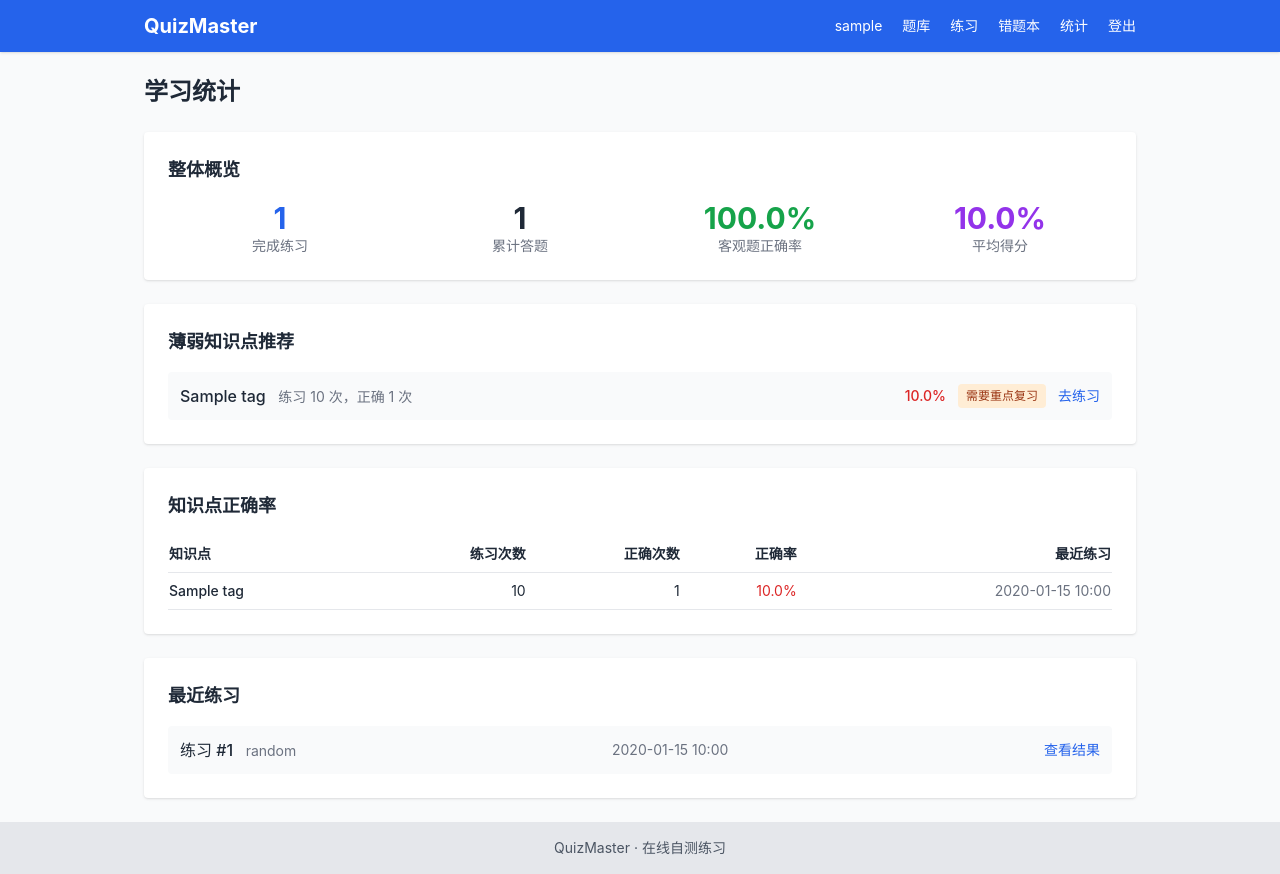
After one commit to wallcrack/quizmaster, a Flask app: page /stats/ in a window 1280 px wide. The commit adds this page. Run offline with Flask 3, Linux system fonts and the light colour scheme; a user stored in the database is signed in; tables that the repository leaves empty hold one stand-in row (values such as "Sample post"); some libraries are stand-ins or nearby versions.

Commit message:
Add phase 2: statistics, wrong answer book, notes, and mastery tracking
- Add stats service and page with overview, tag accuracy, and weak points
- Add review module with wrong answer book and notes pages
- Support note editing and mastery level marking (weak/familiar/mastered)
- Update navigation and home page links

Co-Authored-By: Claude <noreply@anthropic.com>

```diff
--- a/app.py
+++ b/app.py
@@ -8,7 +8,7 @@ from markupsafe import Markup
 from config import Config
 from extensions import db, login_manager, migrate
 from models import User
-from routes import auth, question, quiz
+from routes import auth, question, quiz, review, stats
 
 
 @login_manager.user_loader
@@ -33,6 +33,8 @@ def create_app(config_class=Config):
     app.register_blueprint(auth.bp)
     app.register_blueprint(question.bp)
     app.register_blueprint(quiz.bp)
+    app.register_blueprint(stats.bp)
+    app.register_blueprint(review.bp)
 
     @app.template_filter("nl2br")
     def nl2br(value):
--- /dev/null
+++ b/routes/stats.py
@@ -0,0 +1,21 @@
+from flask import Blueprint, render_template
+from flask_login import current_user, login_required
+
+from services import stats_service
+
+bp = Blueprint("stats", __name__, url_prefix="/stats")
+
+
+@bp.route("/")
+@login_required
+def index():
+    overview = stats_service.get_overview_stats(current_user.id)
+    tag_stats = stats_service.get_tag_stats(current_user.id)
+    weak_points = stats_service.get_weak_points(current_user.id)
+
+    return render_template(
+        "stats/index.html",
+        overview=overview,
+        tag_stats=tag_stats,
+        weak_points=weak_points,
+    )
--- /dev/null
+++ b/services/stats_service.py
@@ -0,0 +1,95 @@
+from sqlalchemy import func
+
+from extensions import db
+from models import AnswerRecord, PracticeSession, Question, Tag, UserTagStats
+
+
+def get_overview_stats(user_id):
+    """Return overall statistics for a user."""
+    # Total completed sessions
+    session_count = (
+        PracticeSession.query.filter_by(user_id=user_id)
+        .filter(PracticeSession.completed_at.isnot(None))
+        .count()
+    )
+
+    # Total answered records
+    record_query = (
+        db.session.query(AnswerRecord)
+        .join(PracticeSession)
+        .filter(PracticeSession.user_id == user_id)
+    )
+    total_records = record_query.count()
+    correct_records = record_query.filter(AnswerRecord.is_correct == True).count()
+
+    # Average score
+    avg_score_result = (
+        db.session.query(func.avg(AnswerRecord.score))
+        .join(PracticeSession)
+        .filter(PracticeSession.user_id == user_id)
+        .scalar()
+    )
+    avg_score = round(avg_score_result, 2) if avg_score_result else 0.0
+
+    # Recent activity
+    recent_sessions = (
+        PracticeSession.query.filter_by(user_id=user_id)
+        .filter(PracticeSession.completed_at.isnot(None))
+        .order_by(PracticeSession.completed_at.desc())
+        .limit(5)
+        .all()
+    )
+
+    return {
+        "session_count": session_count,
+        "total_records": total_records,
+        "correct_records": correct_records,
+        "accuracy": round(correct_records / total_records * 100, 2) if total_records else 0.0,
+        "avg_score": avg_score,
+        "recent_sessions": recent_sessions,
+    }
+
+
+def get_tag_stats(user_id):
+    """Return per-tag statistics for a user."""
+    stats = (
+        db.session.query(UserTagStats, Tag)
+        .join(Tag, UserTagStats.tag_id == Tag.id)
+        .filter(UserTagStats.user_id == user_id)
+        .order_by(UserTagStats.avg_score.asc())
+        .all()
+    )
+
+    result = []
+    for stat, tag in stats:
+        result.append({
+            "tag": tag,
+            "total_count": stat.total_count,
+            "correct_count": stat.correct_count,
+            "avg_score": stat.avg_score,
+            "last_practiced_at": stat.last_practiced_at,
+        })
+    return result
+
+
+def get_weak_points(user_id, limit=5):
+    """Return weak points based on lowest avg_score and recent activity."""
+    tag_stats = get_tag_stats(user_id)
+
+    # Sort by avg_score ascending, then by total_count descending (more practice, still weak)
+    weak = sorted(
+        tag_stats,
+        key=lambda x: (x["avg_score"], -x["total_count"]),
+    )[:limit]
+
+    # Add suggested action based on score
+    for item in weak:
+        score = item["avg_score"]
+        if score < 40:
+            item["suggestion"] = "需要重点复习"
+        elif score < 70:
+            item["suggestion"] = "需要加强练习"
+        else:
+            item["suggestion"] = "保持巩固"
+
+    return weak
--- a/templates/base.html
+++ b/templates/base.html
@@ -30,6 +30,8 @@
                     <span>{{ current_user.username }}</span>
                     <a href="{{ url_for('question.list_questions') }}" class="hover:underline">题库</a>
                     <a href="{{ url_for('quiz.setup') }}" class="hover:underline">练习</a>
+                    <a href="{{ url_for('review.wrong') }}" class="hover:underline">错题本</a>
+                    <a href="{{ url_for('stats.index') }}" class="hover:underline">统计</a>
                     <a href="{{ url_for('auth.logout') }}" class="hover:underline">登出</a>
                 {% else %}
                     <a href="{{ url_for('auth.login') }}" class="hover:underline">登录</a>
--- a/templates/index.html
+++ b/templates/index.html
@@ -19,7 +19,7 @@
                 <div class="font-bold">管理题库</div>
                 <div class="text-sm text-gray-500">录入、编辑、导入题目</div>
             </a>
-            <a href="#" class="bg-white p-6 rounded shadow hover:shadow-lg transition">
+            <a href="{{ url_for('stats.index') }}" class="bg-white p-6 rounded shadow hover:shadow-lg transition">
                 <div class="text-2xl mb-2">📊</div>
                 <div class="font-bold">学习统计</div>
                 <div class="text-sm text-gray-500">正确率 / 知识点 / 错题本</div>
--- /dev/null
+++ b/templates/stats/index.html
@@ -0,0 +1,124 @@
+{% extends "base.html" %}
+
+{% block title %}学习统计 - QuizMaster{% endblock %}
+
+{% block content %}
+<div class="space-y-6">
+    <h1 class="text-2xl font-bold">学习统计</h1>
+
+    <!-- 整体概览 -->
+    <div class="bg-white p-6 rounded shadow">
+        <h2 class="text-lg font-semibold mb-4">整体概览</h2>
+        <div class="grid grid-cols-2 md:grid-cols-4 gap-4 text-center">
+            <div>
+                <div class="text-3xl font-bold text-blue-600">{{ overview.session_count }}</div>
+                <div class="text-sm text-gray-500">完成练习</div>
+            </div>
+            <div>
+                <div class="text-3xl font-bold">{{ overview.total_records }}</div>
+                <div class="text-sm text-gray-500">累计答题</div>
+            </div>
+            <div>
+                <div class="text-3xl font-bold text-green-600">{{ overview.accuracy }}%</div>
+                <div class="text-sm text-gray-500">客观题正确率</div>
+            </div>
+            <div>
+                <div class="text-3xl font-bold text-purple-600">{{ overview.avg_score }}%</div>
+                <div class="text-sm text-gray-500">平均得分</div>
+            </div>
+        </div>
+    </div>
+
+    <!-- 薄弱知识点 -->
+    <div class="bg-white p-6 rounded shadow">
+        <h2 class="text-lg font-semibold mb-4">薄弱知识点推荐</h2>
+        {% if weak_points %}
+            <div class="space-y-3">
+                {% for item in weak_points %}
+                    <div class="flex items-center justify-between p-3 bg-gray-50 rounded">
+                        <div>
+                            <span class="font-medium">{{ item.tag.name }}</span>
+                            <span class="text-sm text-gray-500 ml-2">
+                                练习 {{ item.total_count }} 次，正确 {{ item.correct_count }} 次
+                            </span>
+                        </div>
+                        <div class="flex items-center space-x-3">
+                            <span class="text-sm font-medium {% if item.avg_score < 40 %}text-red-600{% elif item.avg_score < 70 %}text-yellow-600{% else %}text-green-600{% endif %}">
+                                {{ item.avg_score }}%
+                            </span>
+                            <span class="text-xs bg-orange-100 text-orange-800 px-2 py-1 rounded">
+                                {{ item.suggestion }}
+                            </span>
+                            <a href="{{ url_for('quiz.setup') }}" class="text-sm text-blue-600 hover:underline">去练习</a>
+                        </div>
+                    </div>
+                {% endfor %}
+            </div>
+        {% else %}
+            <p class="text-gray-500">暂无练习数据，先去完成一次练习吧。</p>
+        {% endif %}
+    </div>
+
+    <!-- 知识点统计 -->
+    <div class="bg-white p-6 rounded shadow">
+        <h2 class="text-lg font-semibold mb-4">知识点正确率</h2>
+        {% if tag_stats %}
+            <div class="overflow-x-auto">
+                <table class="w-full text-sm">
+                    <thead>
+                        <tr class="border-b">
+                            <th class="text-left py-2">知识点</th>
+                            <th class="text-right py-2">练习次数</th>
+                            <th class="text-right py-2">正确次数</th>
+                            <th class="text-right py-2">正确率</th>
+                            <th class="text-right py-2">最近练习</th>
+                        </tr>
+                    </thead>
+                    <tbody>
+                        {% for item in tag_stats %}
+                            <tr class="border-b hover:bg-gray-50">
+                                <td class="py-2 font-medium">{{ item.tag.name }}</td>
+                                <td class="py-2 text-right">{{ item.total_count }}</td>
+                                <td class="py-2 text-right">{{ item.correct_count }}</td>
+                                <td class="py-2 text-right">
+                                    <span class="{% if item.avg_score < 40 %}text-red-600{% elif item.avg_score < 70 %}text-yellow-600{% else %}text-green-600{% endif %}">
+                                        {{ item.avg_score }}%
+                                    </span>
+                                </td>
+                                <td class="py-2 text-right text-gray-500">
+                                    {{ item.last_practiced_at.strftime('%Y-%m-%d %H:%M') if item.last_practiced_at else '-' }}
+                                </td>
+                            </tr>
+                        {% endfor %}
+                    </tbody>
+                </table>
+            </div>
+        {% else %}
+            <p class="text-gray-500">暂无知识点统计数据。</p>
+        {% endif %}
+    </div>
+
+    <!-- 最近练习 -->
+    <div class="bg-white p-6 rounded shadow">
+        <h2 class="text-lg font-semibold mb-4">最近练习</h2>
+        {% if overview.recent_sessions %}
+            <div class="space-y-2">
+                {% for session in overview.recent_sessions %}
+                    <div class="flex justify-between items-center p-3 bg-gray-50 rounded">
+                        <div>
+                            <span class="font-medium">练习 #{{ session.id }}</span>
+                            <span class="text-sm text-gray-500 ml-2">{{ session.mode.value }}</span>
+                        </div>
+                        <div class="text-sm text-gray-500">
+                            {{ session.completed_at.strftime('%Y-%m-%d %H:%M') if session.completed_at else '-' }}
+                        </div>
+                        <a href="{{ url_for('quiz.result', session_id=session.id) }}" class="text-sm text-blue-600 hover:underline">查看结果</a>
+                    </div>
+                {% endfor %}
+            </div>
+        {% else %}
+            <p class="text-gray-500">暂无练习记录。</p>
+        {% endif %}
+    </div>
+</div>
+{% endblock %}
```
Also changed, not shown: routes/review.py (added, +65 -0 lines), templates/review/notes.html (added, +49 -0 lines), templates/review/wrong.html (added, +80 -0 lines).
